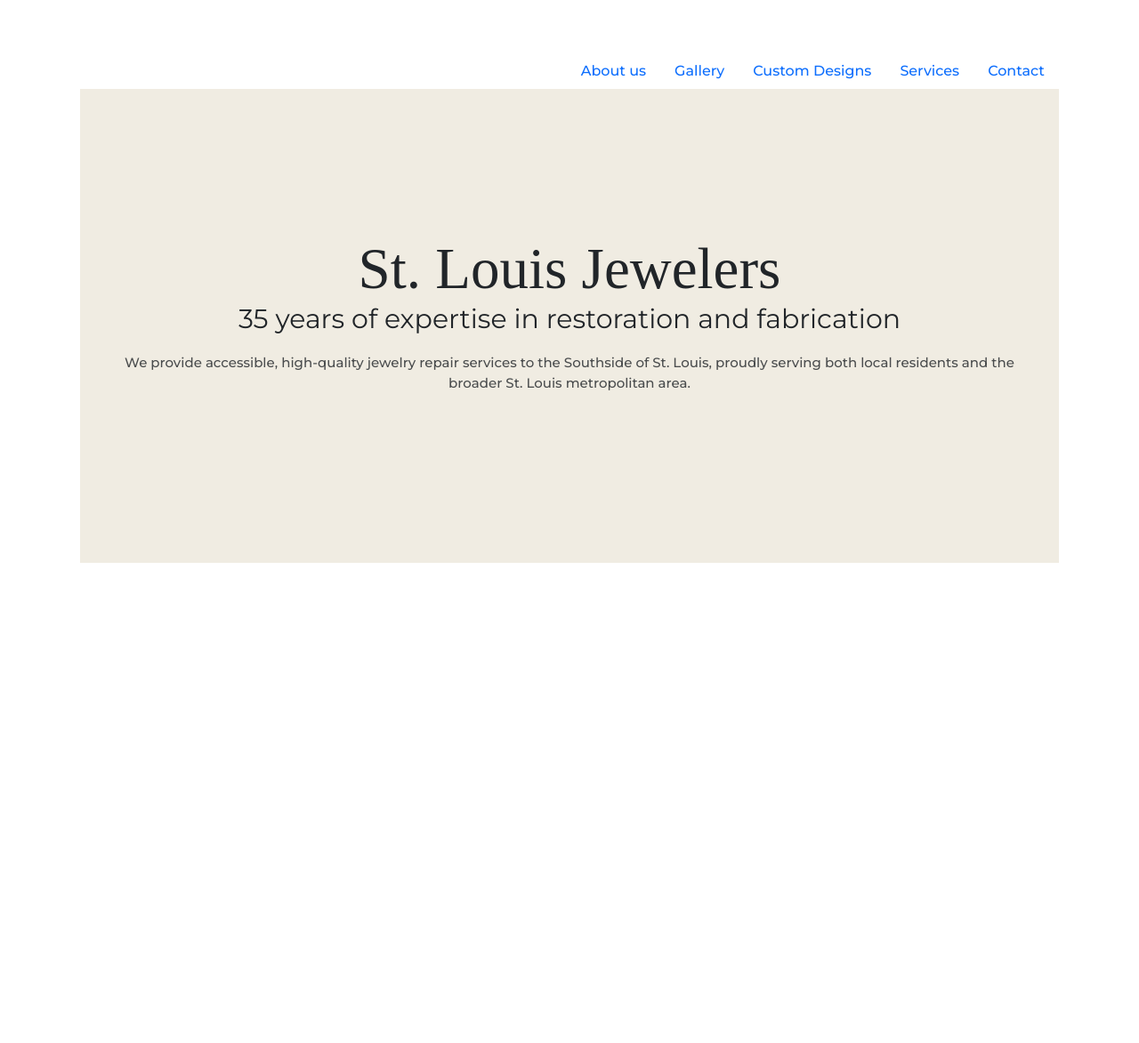
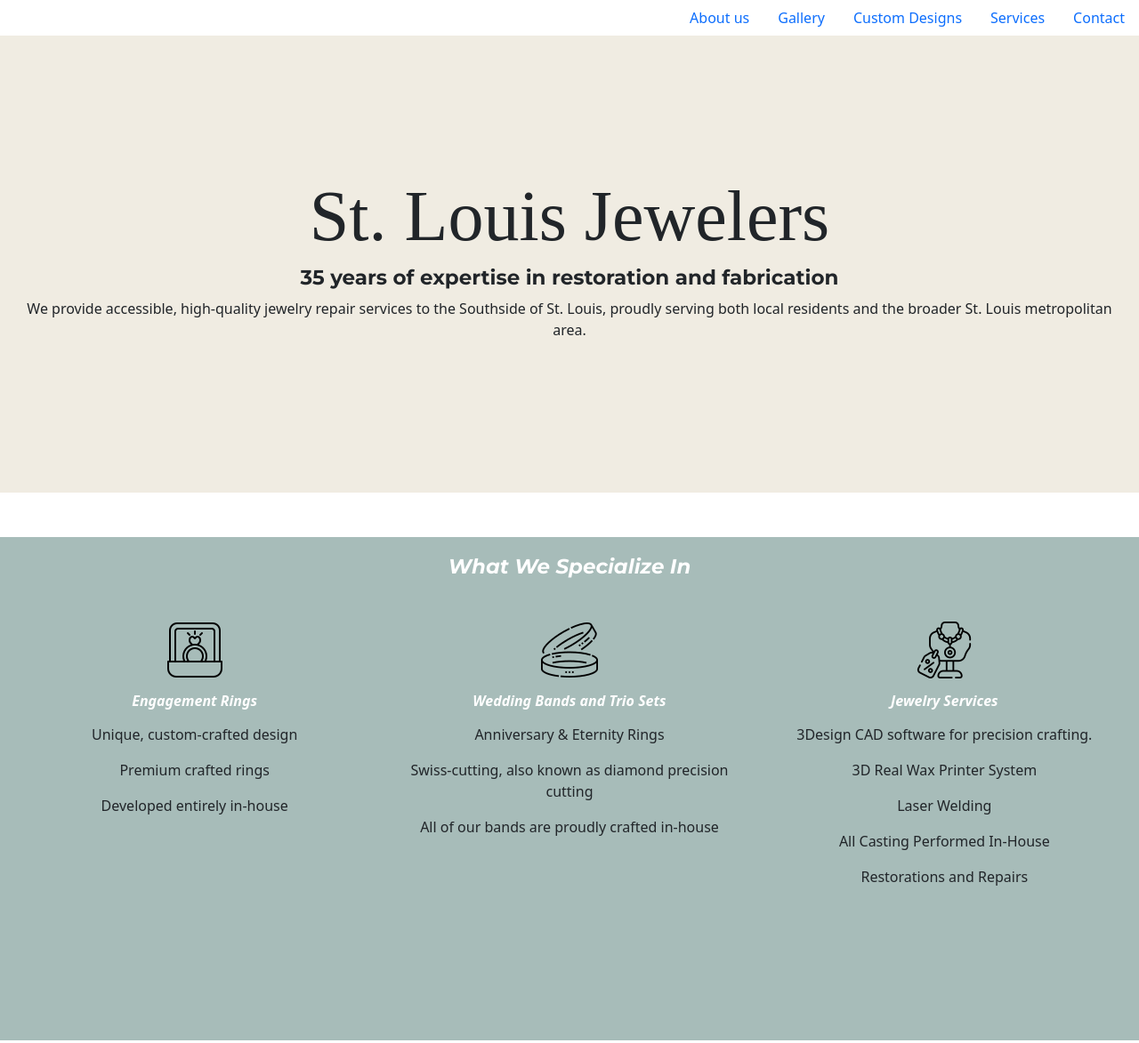
Before and after one commit to dtobias05/STL-Jewelers, a plain HTML site: page index.html in a window 1280 px wide. Shown: the whole page at 89% size. Before the commit the page ends 800 px from the top, so only its background shows below. Drawn offline with nearby package versions, Linux system fonts and the light colour scheme; a web font is replaced by a local one.

Commit message:
Added hero, images, css properties.
Styled elements

```diff
--- a/index.html
+++ b/index.html
@@ -18,7 +18,7 @@
     <link rel="preconnect" href="https://fonts.googleapis.com" />
     <link rel="preconnect" href="https://fonts.gstatic.com" crossorigin />
     <link
-      href="https://fonts.googleapis.com/css2?family=MonteCarlo&family=Montserrat:ital,wght@0,100..900;1,100..900&display=swap"
+      href="https://fonts.googleapis.com/css2?family=Charm:wght@400;700&family=Montserrat:ital,wght@0,100..900;1,100..900&display=swap"
       rel="stylesheet"
     />
     <link rel="stylesheet" href="style.css" />
@@ -50,8 +50,8 @@
         <a class="nav-link" href="contact-us.html">Contact</a>
       </li>
     </ul>
-    <div class="hero">
-      <h1 class="mt-2">St. Louis Jewelers</h1>
+    <div class="section1-hero">
+      <h1>St. Louis Jewelers</h1>
       <h2>35 years of expertise in restoration and fabrication</h2>
       <p>
         We provide accessible, high-quality jewelry repair services to the
@@ -59,5 +59,43 @@
         broader St. Louis metropolitan area.
       </p>
     </div>
+    <div class="service-container">
+      <div class="section2-hero">
+        <h2 class="heading2 mb-5"><em>What We Specialize In</em></h2>
+        <div class="row mb-3">
+          <div class="col text-center">
+            <img
+              src="images/engagementringicon.png"
+              alt="engagement-icon"
+              class="mb-3"
+            />
+            <h6 class="mb-3"><em>Engagement Rings</em></h6>
+            <p>Unique, custom-crafted design</p>
+            <p>Premium crafted rings</p>
+            <p>Developed entirely in-house</p>
+          </div>
+          <div class="col text-center">
+            <img src="images/weddingbands.png" alt="bands-icon" class="mb-3" />
+            <h6 class="mb-3"><em>Wedding Bands and Trio Sets</em></h6>
+            <p>Anniversary & Eternity Rings</p>
+            <p>Swiss-cutting, also known as diamond precision cutting</p>
+            <p>All of our bands are proudly crafted in-house</p>
+          </div>
+          <div class="col text-center">
+            <img
+              src="images/jewelryrepair.png"
+              alt="jewelryservices"
+              class="mb-3"
+            />
+            <h6 class="mb-3"><em>Jewelry Services</em></h6>
+            <p>3Design CAD software for precision crafting.</p>
+            <p>3D Real Wax Printer System</p>
+            <p>Laser Welding</p>
+            <p>All Casting Performed In-House</p>
+            <p>Restorations and Repairs</p>
+          </div>
+        </div>
+      </div>
+    </div>
   </body>
 </html>
--- a/style.css
+++ b/style.css
@@ -2,43 +2,26 @@
   --default-font-family: "Montserrat", serif;
 }
 
-body {
-  margin: 60px auto;
-  max-width: 1100px;
-  font-family: var(--default-font-family);
-  font-optical-sizing: auto;
-  font-weight: 500;
-  font-style: normal;
-}
-
-h1,
-h2 {
-  text-align: center;
-  margin: 0;
-}
-
 h1 {
-  font-size: 65px;
-  font-family: "MonteCarlo", serif;
-  font-weight: 400;
+  font-size: 80px;
+  font-family: "Charm", serif;
   font-style: normal;
 }
 
 h2 {
-  font-size: 30px;
+  font-size: 23px;
   font-family: var(--default-font-family);
-  font-optical-sizing: auto;
-  font-weight: 400;
-  font-style: normal;
+  font-weight: bold;
+}
+
+h6 {
+  font-weight: bold;
+  color: white;
 }
 
 p {
-  font-size: 15px;
-  opacity: 0.8;
-  padding: 20px;
-  border-radius: 4px;
-  line-height: 1.5;
   text-align: center;
+  font-weight: normal;
 }
 
 .homepage-link {
@@ -46,7 +29,69 @@ p {
   display: block;
 }
 
-.hero {
+.service-container {
+  margin-top: 50px;
+}
+
+.service-container p:hover {
+  color: white;
+  transition: 1s;
+  font-weight: 450;
+}
+
+.section1-hero {
   background: #f0ece2;
   padding: 155px 20px;
+  text-align: center;
 }
+
+.section2-hero {
+  background: #a7bcb9;
+  padding-top: 20px;
+  padding-right: 20px;
+  padding-bottom: 140px;
+  padding-left: 20px;
+  margin-bottom: 40px;
+}
+
+.heading2 {
+  text-align: center;
+  color: white;
+}
+
+.content-container {
+  padding: 160px 20px;
+  text-align: center;
+}
+
+.content-container h1 {
+  font-size: 64px;
+  line-height: 80px;
+}
+
+.content-container h2 {
+  font-size: 18px;
+  font-family: var(--default-font-family);
+}
+
+.content {
+  margin: 30px;
+}
+
+.gallery-row {
+  display: flex;
+  justify-content: space-between;
+}
+
+.gallery-row img {
+  padding: 15px;
+}
+
+.custom-container {
+  display: flex;
+  justify-content: space-between;
+}
+
+.custom-container img {
+  padding: 15px;
+}
```
Also changed, not shown: images/engagementringicon.png (added), images/jewelryrepair.png (added), images/weddingbands.png (added).
